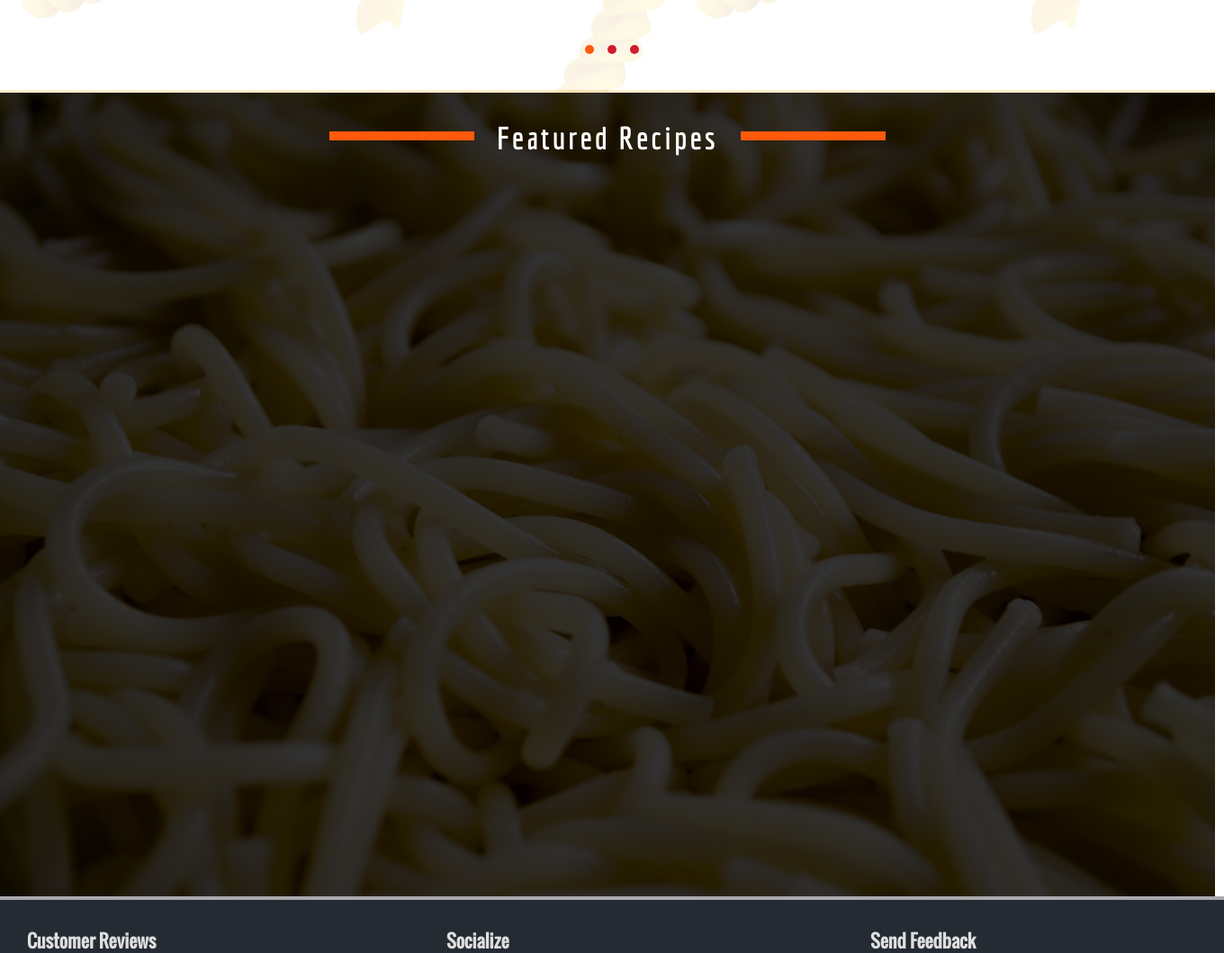
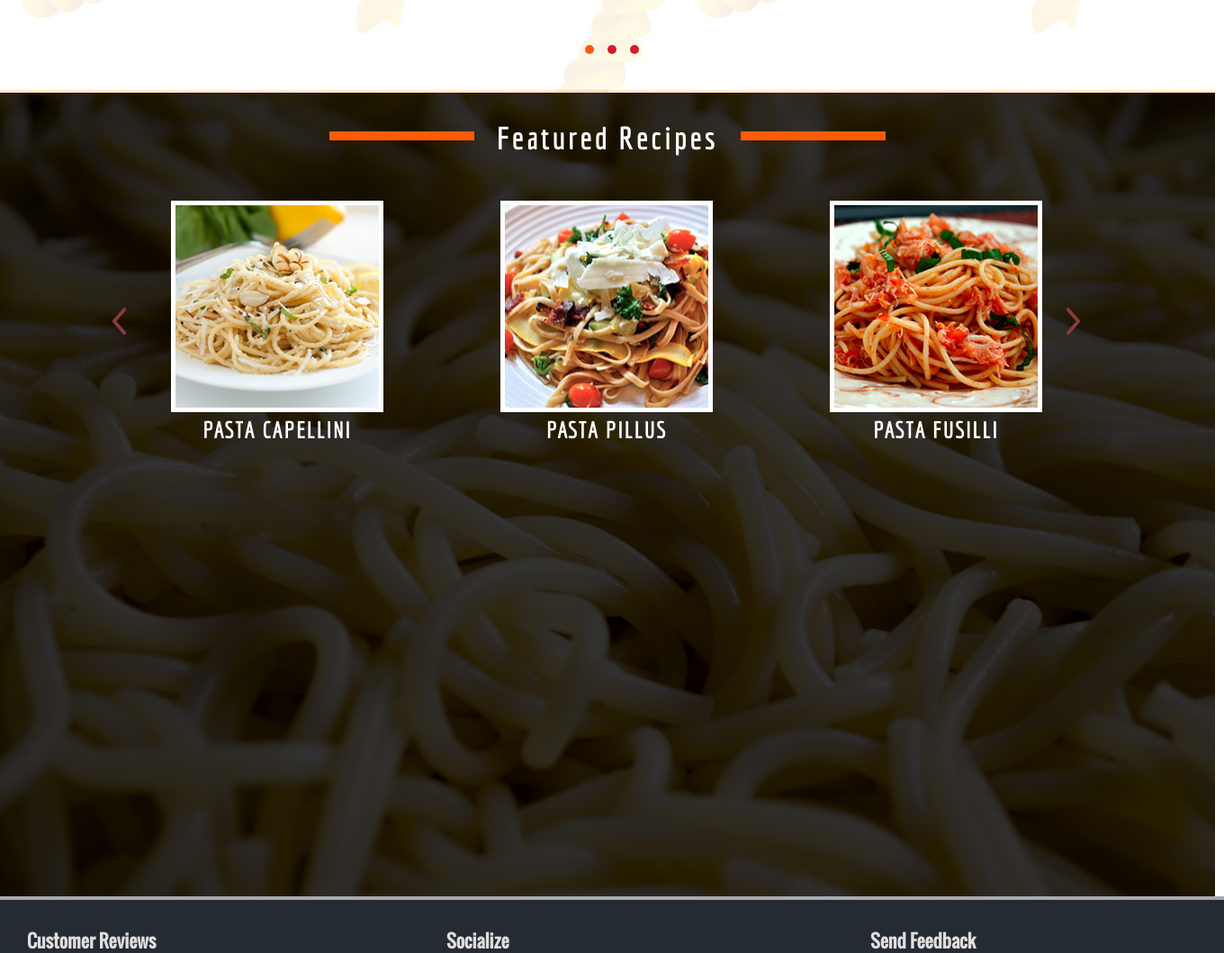
Before and after one commit to angelosuinan/recipemanagementsystem, a Django app: page / in a window 1360 px wide. Shown: the part 476-1535 px from the top of the page at 90% size. Run offline with Django 3.2, Linux system fonts and the light colour scheme.

Commit message:
added featured recipe

```diff
--- a/recipemanagement/templates/home/index.html
+++ b/recipemanagement/templates/home/index.html
@@ -5,7 +5,79 @@
 
 {% else %}
 {% endif %}
+<center>
+<div class="slider">
+<ul class="slides">
+
+          	 	 <li class="slide">
+
+                    <div class="item">
+
+                          <img src="images/thumb1.png" width="226" height="225" alt="sliderimg" class="wow flipInX"
+
+                           data-wow-delay=".8s">
+
+                          <h3>Pasta Capellini</h3>
+
+                      </div> <!-- end of item-->
 
 
-<br>
+
+                   <div class="item2">
+
+                          <img src="images/thumb2.jpg" width="226" height="225" alt="sliderimg" class="wow flipInX"
+
+                           data-wow-delay=".8s">
+
+                          <h3>Pasta Pillus</h3>
+
+                      </div> <!-- end of item-->
+
+
+
+                   <div class="item3">
+
+                          <img src="images/thumb3.png" width="226" height="225" alt="sliderimg" class="wow flipInX"
+
+                           data-wow-delay=".8s">
+
+                          <h3>Pasta Fusilli</h3>
+
+                      </div> <!-- end of item-->
+
+                  </li>
+
+                   <li class="slide">
+
+                    <div class="item">
+
+                          <img src="images/thumb1.png" width="226" height="225" alt="sliderimg" >
+
+                          <h3>Pasta Capellini</h3>
+
+                      </div> <!-- end of item-->
+
+
+
+                   <div class="item2">
+
+                          <img src="images/thumb2.jpg" width="226" height="225" alt="sliderimg">
+
+                          <h3>Pasta Pillus</h3>
+
+                      </div> <!-- end of item-->
+
+
+
+                   <div class="item3">
+
+                          <img src="images/thumb3.png" width="226" height="225" alt="sliderimg">
+
+                          <h3>Pasta Fusilli</h3>
+
+                      </div> <!-- end of item-->
+                  </li>
+        </ul>
+</div>
+</center>
 {% endblock content %}
```
